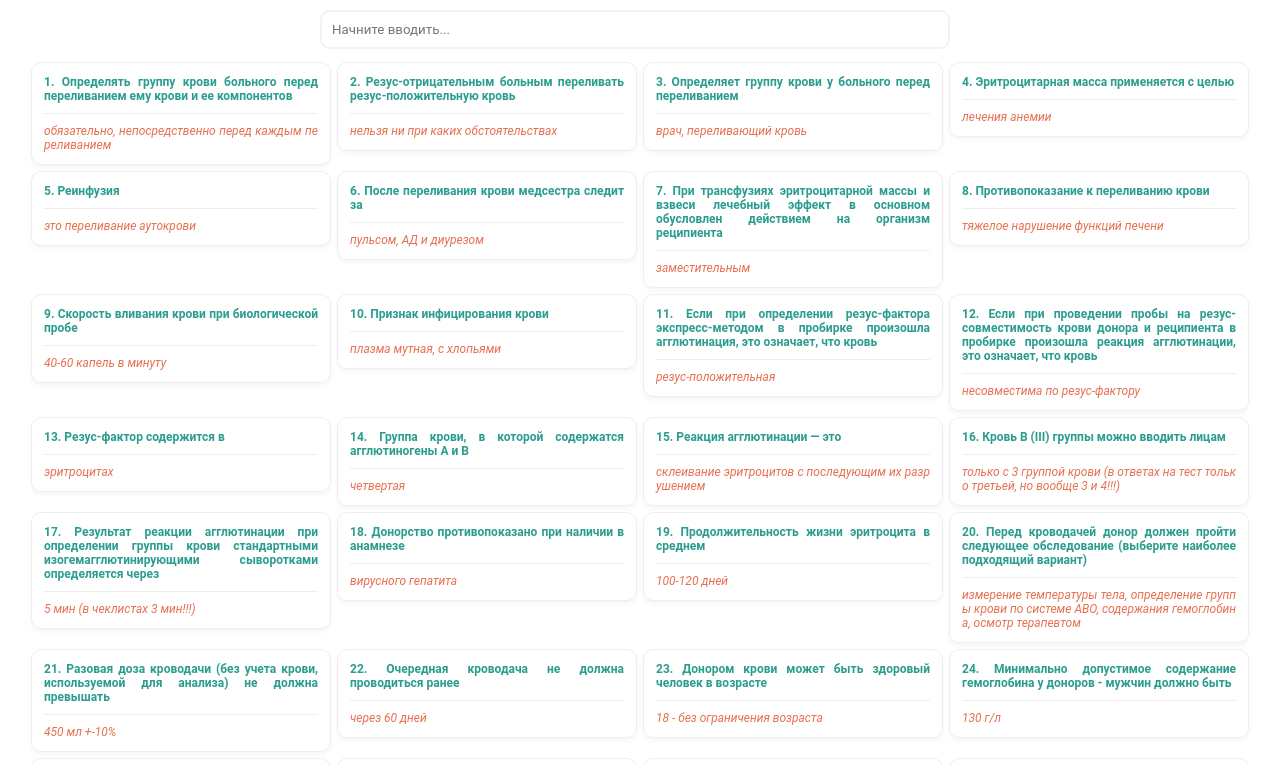
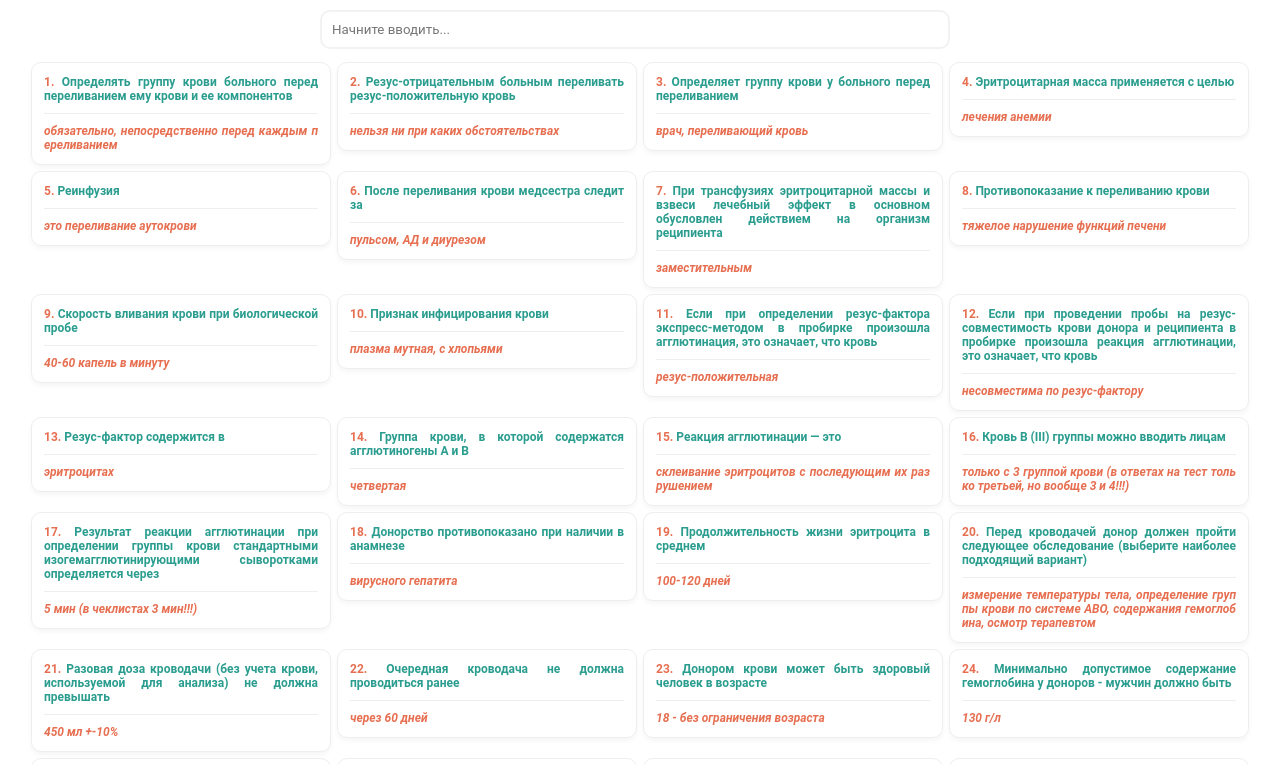
Before and after one commit to dfr8938/transfusio-app, a React (Create React App) app: page / in a window 1280 px wide. Shown: the top 765 px of the page. Built offline with nearby package versions, Linux system fonts and the light colour scheme.

Commit message:
changed styles

```diff
--- a/src/App/components/ListItem/ListItem.css
+++ b/src/App/components/ListItem/ListItem.css
@@ -29,9 +29,14 @@
   overflow-wrap: anywhere;
 }
 
+.list-item-question b {
+  color: #e76f51;
+}
+
 .list-item-answer {
   color: #e76f51;
   font-size: 12px;
+  font-weight: bold;
   font-style: italic;
   border-radius: 3px;
   word-break: break-all;
--- a/src/App/components/ListItem/ListItem.js
+++ b/src/App/components/ListItem/ListItem.js
@@ -4,7 +4,7 @@ const ListItem = ({ item, i }) => {
   return (
     <li key={item.id} className="list-item">
       <h3 className="list-item-question">
-        {++i + ". "}
+        <b>{++i + ". "}</b>
         {item.question}
       </h3>
       <p className="list-item-answer">{item.answer}</p>
```
